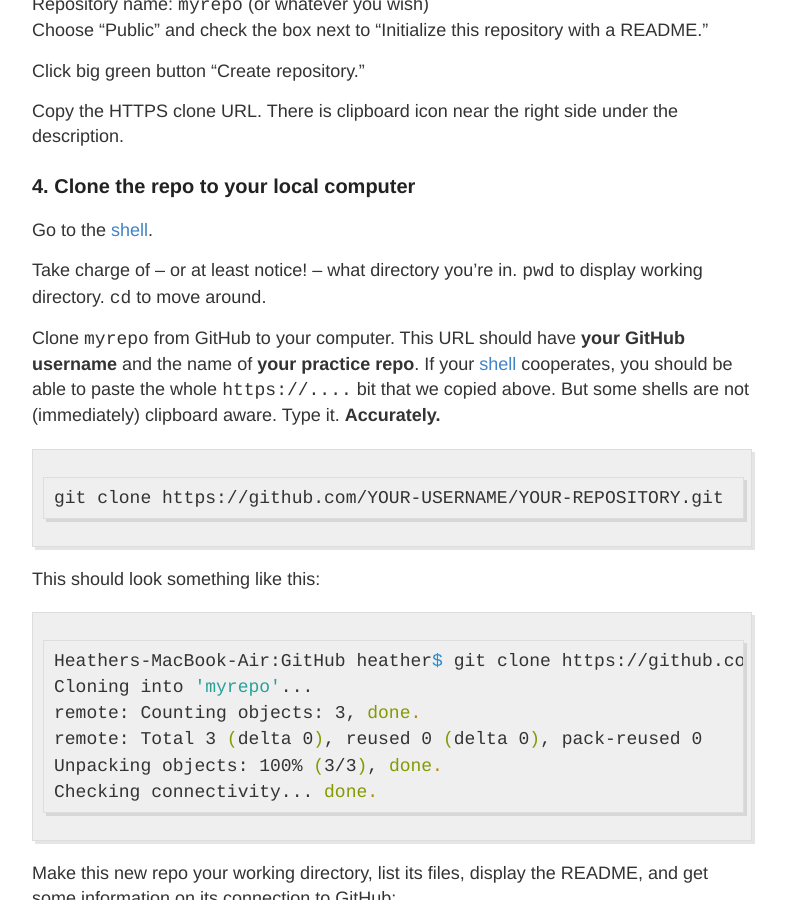
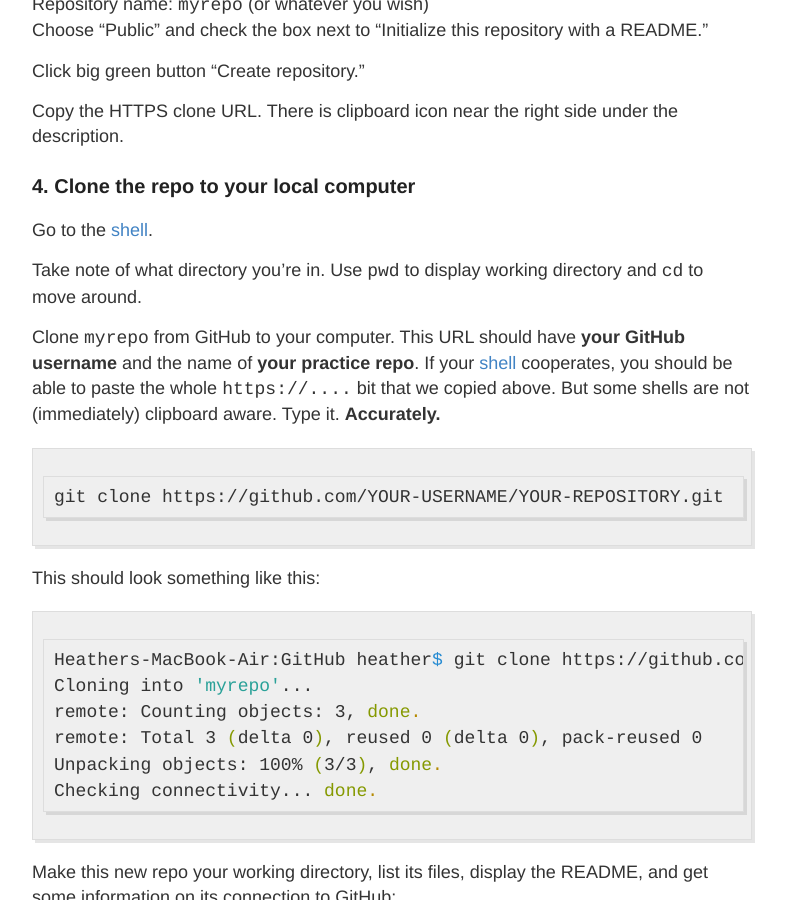
Before and after one commit to hwheeler01/CompBio, a Jekyll site: the page built from github.md, in a window 1280 px wide and 900 px high, scrolled down 1835 px. Shown: the whole window, without its empty margins (248-1034 px from the left). Built offline with Jekyll 4.4.1, drawn with Linux system fonts in a browser that asks for light colours; some of the changed text lies outside the part shown.

Commit message:
more github updates

```diff
--- a/github.md
+++ b/github.md
@@ -60,7 +60,7 @@ Copy the HTTPS clone URL. There is clipboard icon near the right side under the
 
 Go to the [shell](http://stat545-ubc.github.io/git09_shell.html).
 
-Take charge of -- or at least notice! -- what directory you're in. `pwd` to display working directory. `cd` to move around.
+Take note of what directory you're in. Use `pwd` to display working directory and `cd` to move around.
 
 Clone `myrepo` from GitHub to your computer. This URL should have **your GitHub username** and the name of **your practice repo**. If your [shell](git09_shell.html) cooperates, you should be able to paste the whole `https://....` bit that we copied above. But some shells are not (immediately) clipboard aware. Type it. **Accurately.**
 
```
Also changed, not shown: other parts of github.md (+1 -1 lines).
